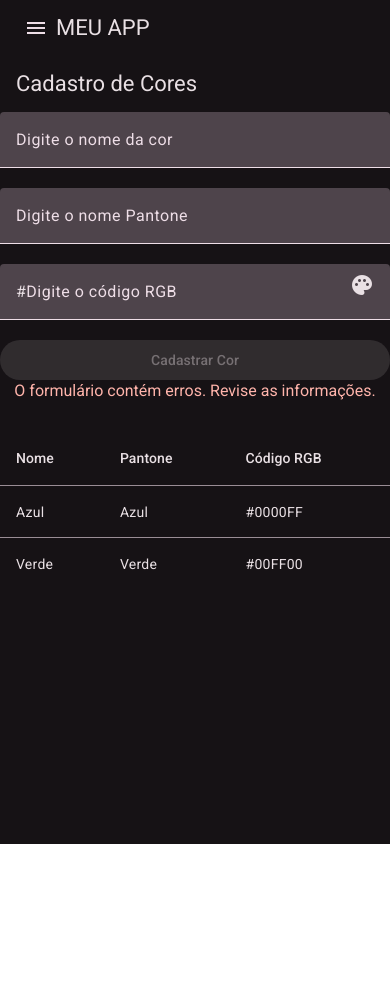
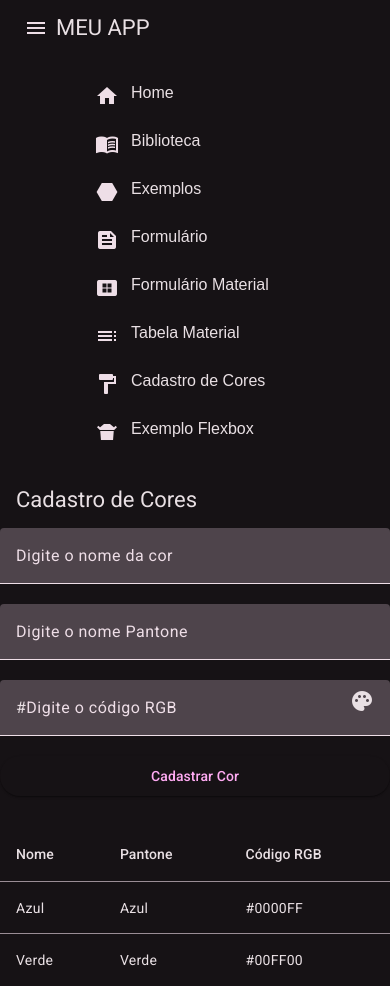
Before and after one commit to leopluz/aula_desenvolvimento-mobile, an Angular app in the folder projetoangular/: page /cadastro-cores in a window 390 px wide. Before the commit the page ends 844 px from the top, so only its background shows below. Built offline with nearby package versions, Linux system fonts and the light colour scheme.

Commit message:
Conteúdo Aula Flexbox

```diff
--- a/projetoangular/src/app/app.component.css
+++ b/projetoangular/src/app/app.component.css
@@ -1,5 +1,33 @@
-h1 {
-    color:blue;
-    text-align: center;
-    font-size: 48px;
+.menuNovo {
+    display: flex;
+    flex-flow: row wrap;
+
+    list-style: none;
+
+    padding-inline-start: 0px;
 }
+
+.menuNovo .itemMenu span {
+    display: none;
+}
+
+@media all and (max-width: 500px) {
+    .menuNovo {
+        flex-flow: column;
+    }
+
+    .menuNovo .itemMenu span {
+        display: block;
+    }
+
+    .menuNovo button {
+        display: flex;
+        justify-content: space-around;
+    }
+
+    .menuNovo .itemMenu {
+        display: flex;
+        justify-content: flex-start;
+        width: 200px;
+    }
+}
--- a/projetoangular/src/app/app.component.html
+++ b/projetoangular/src/app/app.component.html
@@ -2,8 +2,8 @@
 
     <mat-toolbar>
         <span>
-        <button mat-icon-button [matMenuTriggerFor]="meuMenu"
-                #menuTrigger="matMenuTrigger" (click)="menuTrigger.openMenu()">
+            <button mat-icon-button [matMenuTriggerFor]="meuMenu" #menuTrigger="matMenuTrigger"
+                (click)="menuTrigger.openMenu()">
                 <mat-icon>menu</mat-icon>
             </button>
             <mat-menu #meuMenu="matMenu">
@@ -35,11 +35,69 @@
                     <mat-icon>format_paint</mat-icon>
                     <span>Cadastro de Cores</span>
                 </button>
+                <button mat-menu-item routerLink="/flexbox-exemplo">
+                    <mat-icon>takeout_dining</mat-icon>
+                    <span>Exemplo Flexbox</span>
+                </button>
             </mat-menu>
         </span>
         <span>MEU APP</span>
     </mat-toolbar>
 
+    <nav>
+        <ul class="menuNovo">
+            <li><button mat-menu-item routerLink="/">
+                <span class="itemMenu">
+                    <mat-icon>home</mat-icon>
+                    <span>Home</span>
+                    </span>
+                </button></li>
+            <li><button mat-menu-item routerLink="/biblioteca">
+                <span class="itemMenu">
+                    <mat-icon>menu_book</mat-icon>
+                    <span>Biblioteca</span>
+                </span>
+                </button></li>
+            <li><button mat-menu-item routerLink="/exemplos">
+                <span class="itemMenu">
+                    <mat-icon>hexagon</mat-icon>
+                    <span>Exemplos</span>
+                </span>
+                </button></li>
+            <li><button mat-menu-item routerLink="/formulario">
+                <span class="itemMenu">
+                    <mat-icon>feed</mat-icon>
+                    <span>Formulário</span>
+                </span>
+                </button></li>
+            <li><button mat-menu-item routerLink="/formulario-material">
+                <span class="itemMenu">
+                    <mat-icon>view_compact_alt</mat-icon>
+                    <span>Formulário Material</span>
+                </span>
+                </button></li>
+            <li><button mat-menu-item routerLink="/tabela-material">
+                <span class="itemMenu">
+                    <mat-icon>toc</mat-icon>
+                    <span>Tabela Material</span>
+                </span>
+                </button></li>
+            <li><button mat-menu-item routerLink="/cadastro-cores">
+                <span class="itemMenu">
+                    <mat-icon>format_paint</mat-icon>
+                    <span>Cadastro de Cores</span>
+                </span>
+                </button></li>
+            <li><button mat-menu-item routerLink="/flexbox-exemplo">
+                    <span class="itemMenu">
+                    <mat-icon>takeout_dining</mat-icon>
+                    <span>Exemplo Flexbox</span>
+                    </span>
+                </button>
+            </li>
+        </ul>
+    </nav>
+
     <router-outlet />
 
 </body>
--- a/projetoangular/src/app/app.routes.ts
+++ b/projetoangular/src/app/app.routes.ts
@@ -5,6 +5,7 @@ import { FormularioComponent } from './components/formulario/formulario.componen
 import { FormularioMaterialComponent } from './components/formulario-material/formulario-material.component';
 import { TabelaMaterialComponent } from './components/tabela-material/tabela-material.component';
 import { CadastroCoresComponent } from './components/cadastro-cores/cadastro-cores.component';
+import { FlexboxExemploComponent } from './components/flexbox-exemplo/flexbox-exemplo.component';
 
 export const routes: Routes = [
     { path: '', title: 'Meu App', component: TabelaMaterialComponent },
@@ -13,5 +14,6 @@ export const routes: Routes = [
     { path: 'formulario', title: 'Formulário', component: FormularioComponent },
     { path: 'formulario-material', title: 'Formulário Material', component: FormularioMaterialComponent },
     { path: 'tabela-material', title: 'Tabela Material', component: TabelaMaterialComponent },
-    { path: 'cadastro-cores', title: 'Cadastro de Cores', component: CadastroCoresComponent }
+    { path: 'cadastro-cores', title: 'Cadastro de Cores', component: CadastroCoresComponent },
+    { path: 'flexbox-exemplo', title: 'Exemplo Flexbox', component: FlexboxExemploComponent }
 ];
--- a/projetoangular/src/app/components/cadastro-cores/cadastro-cores.component.html
+++ b/projetoangular/src/app/components/cadastro-cores/cadastro-cores.component.html
@@ -4,26 +4,26 @@
 
 <form [formGroup]="formularioCores" (ngSubmit)="enviarFormulario(formularioCores.value)">
     <mat-form-field>
-        <input type="text" placeholder="Digite o nome da cor" formControlName="nome" matInput required/>
+        <input type="text" placeholder="Digite o nome da cor"
+        formControlName="nome" matInput required
+        (blur)="atualizarMensagemErroNome()"/>
+        <mat-error>{{mensagemErroNome}}</mat-error>
     </mat-form-field>
 
     <mat-form-field>
-        <input type="text" placeholder="Digite o nome Pantone" formControlName="pantone" matInput/>
+        <input type="text" placeholder="Digite o nome Pantone" formControlName="pantone" matInput />
     </mat-form-field>
 
     <mat-form-field>
 
-        <input type="text" placeholder="Digite o código RGB" formControlName="codigoRgb"
-                pattern="[0-9A-Fa-f]{6}" matInput required />
+        <input type="text" placeholder="Digite o código RGB" formControlName="codigoRgb" pattern="[0-9A-Fa-f]{6}"
+            matInput required (blur)="atualizarMensagemErroCodigoRgb()"/>
         <span matTextPrefix>#</span>
         <mat-icon matTextSuffix>palette</mat-icon>
+        <mat-error>{{mensagemErroCodigoRgb}}</mat-error>
     </mat-form-field>
 
-    <button type="submit" mat-raised-button [disabled]="formularioCores.invalid">Cadastrar Cor</button>
-
-    @if (formularioCores.invalid) {
-        <mat-error>{{mensagemErro}}</mat-error>
-    }
+    <button type="submit" mat-raised-button>Cadastrar Cor</button>
 </form>
 
 
--- a/projetoangular/src/app/components/cadastro-cores/cadastro-cores.component.ts
+++ b/projetoangular/src/app/components/cadastro-cores/cadastro-cores.component.ts
@@ -1,9 +1,9 @@
 import { Component } from '@angular/core';
 import { FormControl, FormGroup, FormsModule, ReactiveFormsModule, Validators } from '@angular/forms';
 import { MatButton } from '@angular/material/button';
-import { MatFormFieldModule } from '@angular/material/form-field';
+import { MatError, MatFormFieldModule } from '@angular/material/form-field';
 import { MatIcon } from '@angular/material/icon';
-import { MatFormField, MatInput } from '@angular/material/input';
+import { MatFormField, MatInput, MatInputModule } from '@angular/material/input';
 import { MatTableDataSource, MatTableModule } from '@angular/material/table';
 import { MatToolbar } from '@angular/material/toolbar';
 
@@ -13,12 +13,13 @@ import { MatToolbar } from '@angular/material/toolbar';
   imports: [
     FormsModule,
     ReactiveFormsModule,
-    MatInput,
+    MatInputModule,
     MatToolbar,
     MatFormFieldModule,
     MatButton,
     MatTableModule,
-    MatIcon
+    MatIcon,
+    MatError
   ],
   templateUrl: './cadastro-cores.component.html',
   styleUrl: './cadastro-cores.component.css'
@@ -33,7 +34,7 @@ export class CadastroCoresComponent {
 
   formularioCores = new FormGroup(
     {
-      nome: new FormControl('', Validators.required),
+      nome: new FormControl('', [ Validators.required, Validators.minLength(3) ]),
       pantone: new FormControl(''),
       codigoRgb: new FormControl('', [ Validators.required ]),
     }
@@ -41,11 +42,34 @@ export class CadastroCoresComponent {
 
   novaArray: any[]= [];
   enviarFormulario(cor : any) {
-    this.novaArray = this.conteudoTabela.data.slice();
-    this.novaArray.push( { nome: cor.nome, pantone: cor.pantone, codigoRgb: "#" + cor.codigoRgb } );
-    this.conteudoTabela.data = this.novaArray;
+    if (this.formularioCores.valid) {
+      this.novaArray = this.conteudoTabela.data.slice();
+      this.novaArray.push( { nome: cor.nome, pantone: cor.pantone, codigoRgb: "#" + cor.codigoRgb } );
+      this.conteudoTabela.data = this.novaArray;
+    }
   }
 
   mensagemErro = "O formulário contém erros. Revise as informações."
 
+  mensagemErroNome = '';
+  atualizarMensagemErroNome() {
+    if (this.formularioCores.get('nome')?.hasError('required')) {
+      this.mensagemErroNome="Nome é obrigatório"
+    } else if (this.formularioCores.get('nome')?.hasError('minlength')) {
+      this.mensagemErroNome="O nome precisa ter no mínimo 3 caracteres"
+    } else {
+      this.mensagemErroNome=""
+    }
+  }
+
+  mensagemErroCodigoRgb = '';
+  atualizarMensagemErroCodigoRgb() {
+    if (this.formularioCores.get('codigoRgb')?.hasError('required')) {
+      this.mensagemErroCodigoRgb = "Código RGB é obrigatório"
+    } else if (this.formularioCores.get('codigoRgb')?.hasError('pattern')) {
+      this.mensagemErroCodigoRgb = "Código RGB deve ter 6 caracteres e só pode ter número e letras de A a F"
+    } else {
+      this.mensagemErroCodigoRgb = ""
+    }
+  }
 }
--- /dev/null
+++ b/projetoangular/src/app/components/flexbox-exemplo/flexbox-exemplo.component.html
@@ -0,0 +1,29 @@
+<style>
+
+.item {
+        text-align: center;
+    }
+
+    .item1 { background-color: black;
+     }
+    .item2 { background-color: #a52a2a;
+        flex: 1 1 200px;
+    }
+    .item3 { background-color: red; }
+
+
+    .container {
+        display: flex;
+        flex-direction: row;
+        flex-wrap: wrap;
+        background-color: aqua;
+    }
+
+
+</style>
+
+<div class="container">
+    <div class="item item1">ITEM 1</div>
+    <div class="item item2">ITEM 2</div>
+    <div class="item item3">ITEM 3</div>
+</div>
```
Also changed, not shown: projetoangular/src/app/components/flexbox-exemplo/flexbox-exemplo.component.ts (added, +12 -0 lines), projetoangular/src/app/components/flexbox-exemplo/flexbox-exemplo.component.css (added), 1 other file (tests, documents, lock files or other folders). Lines whose indentation alone changed are shown as unchanged.
